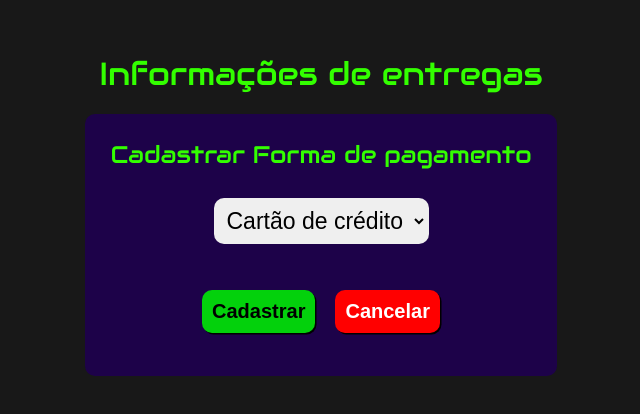
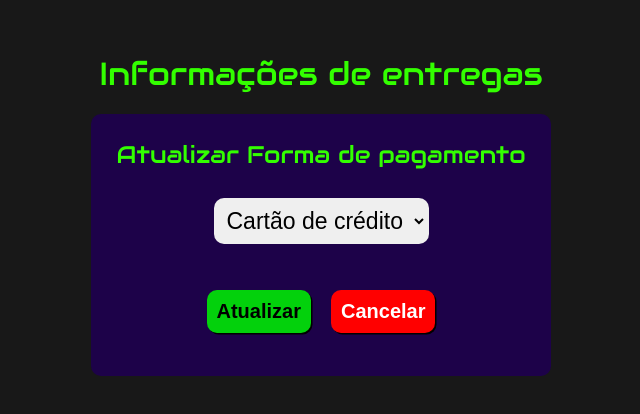
Before and after one commit to RamonBosi/heroku-front-end, a React (Create React App) app in the folder heroku-front-end/: page /deliveryInformation/paymentMethods/user/1/update/1 in a window 1280 px wide. Shown: the part 186-600 px from the top of the page, without its empty margins (319-959 px from the left). Built offline with nearby package versions, Linux system fonts and the light colour scheme; no server answers.

Commit message:
Payment methods form request

```diff
--- a/heroku-front-end/src/Projects/DeliveryInformation/components/AddressForm/index.js
+++ b/heroku-front-end/src/Projects/DeliveryInformation/components/AddressForm/index.js
@@ -109,7 +109,7 @@ export default function AddressForm(){
                 <button type = 'submit'>
                     {idAddress ? 'Atualizar' : 'Cadastrar'}
                 </button>
-                <button>
+                <button type ='reset'>
                     <Link to = {`/deliveryInformation/user/${getIdUser()}/userData`}>Cancelar
                     </Link>
                 </button>
--- a/heroku-front-end/src/Projects/DeliveryInformation/components/PaymentMethodsForm/index.js
+++ b/heroku-front-end/src/Projects/DeliveryInformation/components/PaymentMethodsForm/index.js
@@ -1,16 +1,75 @@
+import { useContext, useEffect } from "react";
 import { useForm } from "react-hook-form";
+import { Link, useParams } from "react-router-dom";
+import { UserContext } from "../../contexts/userContext";
+import { server } from "../../server";
 import Form from "../Form";
 
 export default function PaymentMethodsForm(){
-    const { register, handleSubmit } = useForm()
+    const { register, handleSubmit, setValue } = useForm()
 
-    const dataSubmit = (data) => console.log(data)
+    const { goToPage, getIdUser } = useContext(UserContext)
+
+    const { idPaymentMethods } = useParams()
+
+    useEffect(() =>{
+
+        if(idPaymentMethods){
+            server.get(`formaPagamento/usuario/${getIdUser()}/pegarFormaPagamento/${idPaymentMethods}`)
+            .then((res) =>{
+                const data = res.data
+
+                if(data.error){
+                    alert(data.response)
+                }else{
+
+                    if(data.response){
+                        setValue('tipoPagamento', data.response.tipo_pagamento)
+                    }else{
+                        alert('Forma de pagamento não existe')
+                    }
+                }
+            })
+            .catch(() => alert('Não foi possível atualizar, tente mais tarde'))
+        }
+    },[])
+
+    const paymentMethodsSubmit = (paymentMethods) => {
+
+        if(idPaymentMethods){
+            server.put(`formaPagamento/usuario/${getIdUser()}/atualizarFormaPagamento/${idPaymentMethods}`,paymentMethods)
+            .then((res) => {
+                const data = res.data
+
+                if(data.error){
+                    alert(data.response)
+                }else{
+                    alert(data.response)
+                    goToPage(`user/${getIdUser()}/userData`)
+                }
+            })
+            .catch(() => alert('Não foi possível atualizar, tente mais tarde'))
+        }else{
+            server.post(`formaPagamento/usuario/${getIdUser()}/cadastrarFormaPagamento`, paymentMethods)
+            .then((res) =>{
+                const data = res.data
+
+                if(data.error){
+                    alert(data.response)
+                }else{
+                    alert(data.response)
+                    goToPage(`user/${getIdUser()}/userData`)
+                }
+            })
+            .catch(() => alert('Não foi possível cadastrar, tente mais tarde'))
+        }
+    }
 
     return(
         <Form
-        handleSubmit={handleSubmit(dataSubmit)}
+        handleSubmit={handleSubmit(paymentMethodsSubmit)}
         formTitle={
-            <h2 className="title-payment-methods">Cadastrar Forma de pagamento</h2>
+            <h2 className="title-payment-methods">{idPaymentMethods ? 'Atualizar' : 'Cadastrar'} Forma de pagamento</h2>
         }
         formInput={
             <select {...register('tipoPagamento')}>
@@ -22,8 +81,13 @@ export default function PaymentMethodsForm(){
         }
         formBtn={
             <>
-                <button type ='submit'>Cadastrar</button>
-                <button>Cancelar</button>
+                <button type ='submit'>
+                    {idPaymentMethods ? 'Atualizar' : 'Cadastrar'}
+                </button>
+                <button type='reset'>
+                    <Link to = {`/deliveryInformation/user/${getIdUser()}/userData`}>Cancelar
+                    </Link>
+                </button>
             </>
         }
         />
--- a/heroku-front-end/src/Projects/DeliveryInformation/components/UserForm/index.js
+++ b/heroku-front-end/src/Projects/DeliveryInformation/components/UserForm/index.js
@@ -129,7 +129,7 @@ export default function UserForm(){
                     <button type = 'submit'>
                         {idUser ? 'Atualizar' : 'Cadastrar'}
                     </button>
-                    <button>
+                    <button type = 'reset'>
                         <Link to = { idUser ? `/deliveryInformation/user/${getIdUser()}/userData` : '/deliveryInformation'}>
                             Cancelar
                         </Link>
```
